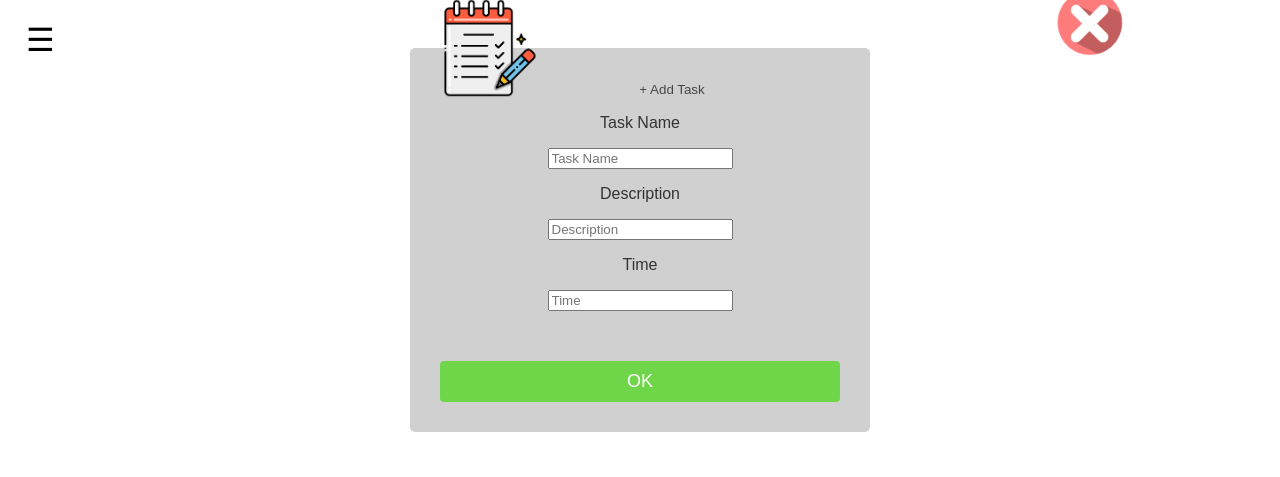
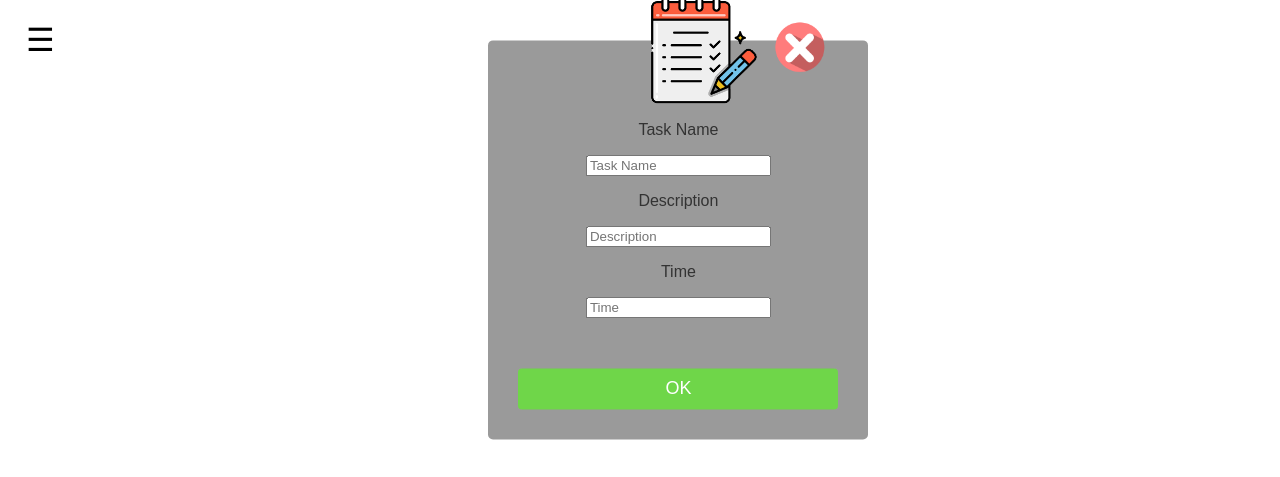
Before and after one commit to hlcbump/todolist, a plain HTML site: page index.html in a window 1280 px wide. Both pictures are taken after a click on the button "+ Add Task". Drawn offline with Linux system fonts and the light colour scheme; no server answers.

Commit message:
some changes in css

```diff
--- a/index.html
+++ b/index.html
@@ -21,7 +21,7 @@
                 <div class="popup" id="popup">
                     <form action="./db/insert.php" method="post" id="taskForm" onsubmit="return false;">
                         <div class="popup_top">
-                            <img src="./imgs/todo_icon_final.png">
+                            <img src="./imgs/todo_icon_final.png" id="bookIcon">
                             <button type="cancel" onclick="closePopup()" id="closeBtnPopup"><img src="./imgs/red_X.png" alt=""></button>
                         </div>
                         <p>Task Name</p>
@@ -33,9 +33,9 @@
                     </form>
                     <button type="button" onclick="submitFormAndClosePopup()" id="submitTaskButton">OK</button>
                 </div>
-            </div>
-            <div id="taskList">
+                <div id="taskList">
 
+                </div>
             </div>
         </div>
     </div>
--- a/style.css
+++ b/style.css
@@ -79,21 +79,27 @@ body {
 #background {
     margin-left: auto;
     margin-right: auto;
-    display: flex;
     justify-content: center;
     align-items: center;
 }
 
 #content {
+    display: flex;
+    flex-direction: column;
     height: 100%;
+    justify-content: flex-start;
+    align-items: center;
 }
 
 .submit {
+    margin-top: 0%;
+    font-size: large;
     border: none;
     background-color: transparent;
     cursor: pointer;
     display: inline-block;
     transition: background-color 0.3s ease;
+    max-width: 120px;
 }
 
 .submit:hover {
@@ -101,8 +107,9 @@ body {
 }
 
 .popup {
-    width: 400px;
-    background: #9a9a9a75;
+    align-items: center;
+    width: 25vw;
+    background: #9a9a9a;
     border-radius: 5px;
     position: absolute;
     top: 10%;
@@ -121,35 +128,42 @@ body {
     transform: translate(-50%, -50%) scale(1);
     opacity: 1;
     top: 30%;
+    left: 53%;
 }
 
 .popup_top {
+    box-sizing: border-box;
     display: flex;
     flex-direction: row;
+    align-items: center;
+}
+
+.popup_top img {
+    max-width: 100%; /* Ajusta a largura da imagem para 100% da largura do contêiner */
+    max-height: 100%; /* Ajusta a altura da imagem para 100% da altura do contêiner */
+    margin-top: -50px;
+}
+
+.popup_top #bookIcon {
+    position: relative;
+    width: 36%;
+    margin-left: 40%;
+    margin-right: auto;
 }
 
 .popup_top #closeBtnPopup {
-    margin-right: 1000px;
+    position: relative;
+    margin-top: 0;
+    margin-right: auto;
+    background: none;
 }
+
 
 .close-popup {
     top: 10%;
     transform: translate(-50%, -50%) scale(0.1);
     opacity: 0;
     visibility: hidden;
-}
-
-.popup #closeBtnPopup {
-    margin-left: 500px;
-    background: none;
-    width: 100px;
-    margin-top: -50px;
-}
-
-
-.popup img {
-    width: 100px;
-    margin-top: -50px;
 }
 
 .popup h2{
@@ -171,8 +185,16 @@ body {
     cursor: pointer;
 }
 
-.taskList {
-    width: 1000px;
+#taskList {
+    margin-top: 30%;
+    display: flex;
+    flex-direction: column;
+    align-items: center;
+}
+
+#no_work {
+    width: 300px;
+    height: 200px;
 }
 
 .edit-popup {
```
Also changed, not shown: imgs/no_work.png (added), 1 other file.
